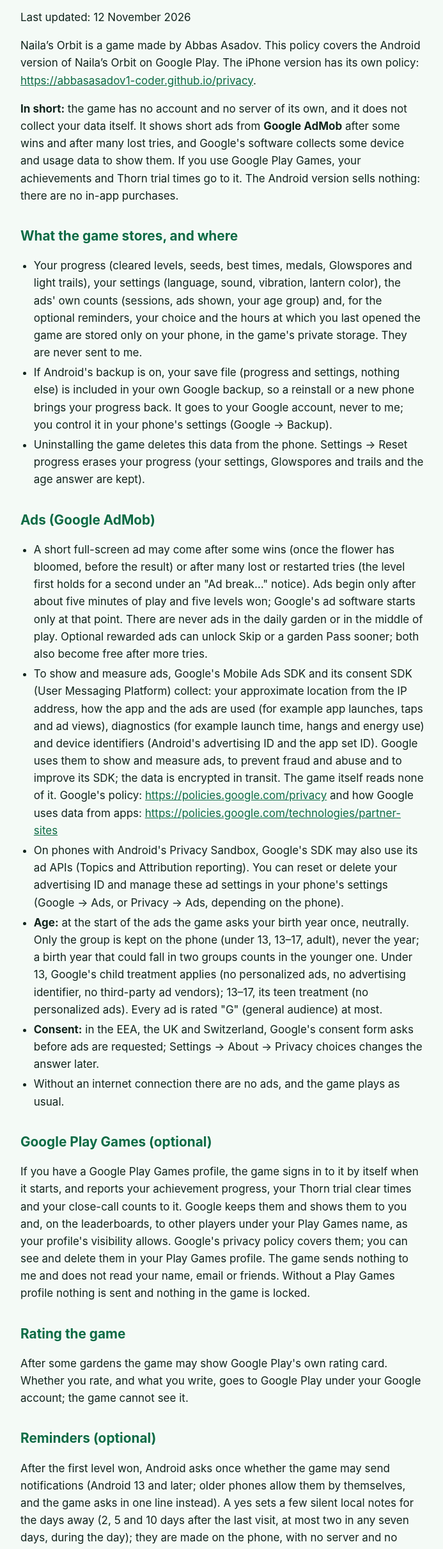
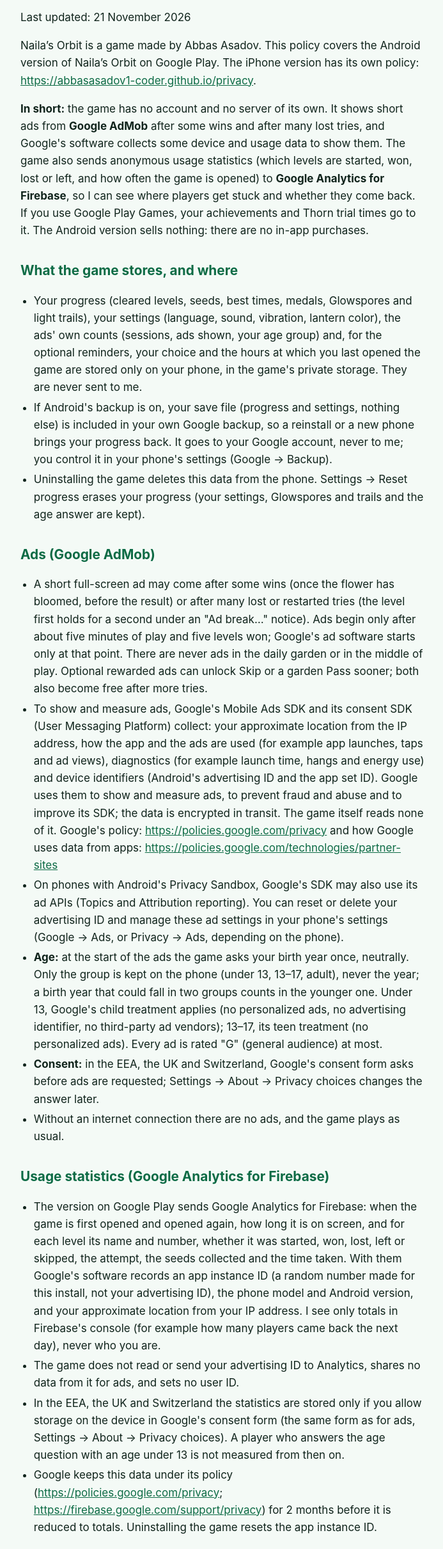
Before and after one commit to abbasasadov1-coder/abbasasadov1-coder.github.io, a plain HTML site: page privacy/android/index.html in a window 1280 px wide. Shown: the part 130-2551 px from the top of the page at 64% size, without its empty margins (292-985 px from the left). Drawn offline with Linux system fonts and the light colour scheme.

Commit message:
Privacy (Android): Google Analytics for Firebase section

```diff
--- a/privacy/android/index.html
+++ b/privacy/android/index.html
@@ -16,9 +16,9 @@
 </header>
 <main>
 <h1 id="naila-s-orbit-privacy-policy-android">Naila’s Orbit Privacy Policy (Android)</h1>
-<p>Last updated: 12 November 2026</p>
+<p>Last updated: 21 November 2026</p>
 <p>Naila’s Orbit is a game made by Abbas Asadov. This policy covers the Android version of Naila’s Orbit on Google Play. The iPhone version has its own policy: <a href="https://abbasasadov1-coder.github.io/privacy">https://abbasasadov1-coder.github.io/privacy</a>.</p>
-<p><strong>In short:</strong> the game has no account and no server of its own, and it does not collect your data itself. It shows short ads from <strong>Google AdMob</strong> after some wins and after many lost tries, and Google's software collects some device and usage data to show them. If you use Google Play Games, your achievements and Thorn trial times go to it. The Android version sells nothing: there are no in-app purchases.</p>
+<p><strong>In short:</strong> the game has no account and no server of its own. It shows short ads from <strong>Google AdMob</strong> after some wins and after many lost tries, and Google's software collects some device and usage data to show them. The game also sends anonymous usage statistics (which levels are started, won, lost or left, and how often the game is opened) to <strong>Google Analytics for Firebase</strong>, so I can see where players get stuck and whether they come back. If you use Google Play Games, your achievements and Thorn trial times go to it. The Android version sells nothing: there are no in-app purchases.</p>
 <h2 id="what-the-game-stores-and-where">What the game stores, and where</h2>
 <ul>
 <li>Your progress (cleared levels, seeds, best times, medals, Glowspores and light trails), your settings (language, sound, vibration, lantern color), the ads' own counts (sessions, ads shown, your age group) and, for the optional reminders, your choice and the hours at which you last opened the game are stored only on your phone, in the game's private storage. They are never sent to me.</li>
@@ -34,6 +34,13 @@
 <li><strong>Consent:</strong> in the EEA, the UK and Switzerland, Google's consent form asks before ads are requested; Settings → About → Privacy choices changes the answer later.</li>
 <li>Without an internet connection there are no ads, and the game plays as usual.</li>
 </ul>
+<h2 id="usage-statistics-google-analytics-for-firebase">Usage statistics (Google Analytics for Firebase)</h2>
+<ul>
+<li>The version on Google Play sends Google Analytics for Firebase: when the game is first opened and opened again, how long it is on screen, and for each level its name and number, whether it was started, won, lost, left or skipped, the attempt, the seeds collected and the time taken. With them Google's software records an app instance ID (a random number made for this install, not your advertising ID), the phone model and Android version, and your approximate location from your IP address. I see only totals in Firebase's console (for example how many players came back the next day), never who you are.</li>
+<li>The game does not read or send your advertising ID to Analytics, shares no data from it for ads, and sets no user ID.</li>
+<li>In the EEA, the UK and Switzerland the statistics are stored only if you allow storage on the device in Google's consent form (the same form as for ads, Settings → About → Privacy choices). A player who answers the age question with an age under 13 is not measured from then on.</li>
+<li>Google keeps this data under its policy (<a href="https://policies.google.com/privacy">https://policies.google.com/privacy</a>; <a href="https://firebase.google.com/support/privacy">https://firebase.google.com/support/privacy</a>) for 2 months before it is reduced to totals. Uninstalling the game resets the app instance ID.</li>
+</ul>
 <h2 id="google-play-games-optional">Google Play Games (optional)</h2>
 <p>If you have a Google Play Games profile, the game signs in to it by itself when it starts, and reports your achievement progress, your Thorn trial clear times and your close-call counts to it. Google keeps them and shows them to you and, on the leaderboards, to other players under your Play Games name, as your profile's visibility allows. Google's privacy policy covers them; you can see and delete them in your Play Games profile. The game sends nothing to me and does not read your name, email or friends. Without a Play Games profile nothing is sent and nothing in the game is locked.</p>
 <h2 id="rating-the-game">Rating the game</h2>
@@ -41,11 +48,11 @@
 <h2 id="reminders-optional">Reminders (optional)</h2>
 <p>After the first level won, Android asks once whether the game may send notifications (Android 13 and later; older phones allow them by themselves, and the game asks in one line instead). A yes sets a few silent local notes for the days away (2, 5 and 10 days after the last visit, at most two in any seven days, during the day); they are made on the phone, with no server and no push token, and Settings → Reminders turns them off. To keep them after the phone restarts, the game is allowed to run briefly at startup.</p>
 <h2 id="permissions">Permissions</h2>
-<p>Notifications (asked, see above), vibration and running at startup (for the reminders) are the game's own. Google's ad software adds internet and network access and the advertising ID. The game asks for no camera, microphone, contacts, photos, files or location.</p>
+<p>Notifications (asked, see above), vibration and running at startup (for the reminders) are the game's own. Google's ad software adds internet and network access and the advertising ID (used by the ads only, not by Analytics). The game asks for no camera, microphone, contacts, photos, files or location.</p>
 <h2 id="test-versions">Test versions</h2>
 <p>Versions given to testers before release (Google Play's closed testing) also keep a play log on the phone: levels started, cleared and lost, attempts, hits and falls, when the hint hand appeared, whether the opening was watched or skipped, time played, the days the game was opened, the phone model and Android version, and whether an ad was shown or skipped (and why), Google's consent answer and the age group (under 13 or not). It holds no name, email or contacts, is left out of backups and is never sent anywhere: a tester can share it by hand from Settings → Test log. The version on Google Play keeps no play log.</p>
 <h2 id="children">Children</h2>
-<p>The game is made for everyone and does not knowingly collect personal information from children. For players under 13 the ads follow Google's child treatment described above.</p>
+<p>The game is made for everyone and does not knowingly collect personal information from children. For players under 13 the ads follow Google's child treatment described above, and the usage statistics stop.</p>
 <h2 id="changes-and-contact">Changes and contact</h2>
 <p>If this policy changes, the new version will be on this page with a new date. Questions: <a href="mailto:nailasorbit.help@gmail.com">nailasorbit.help@gmail.com</a></p>
 </main>
```
